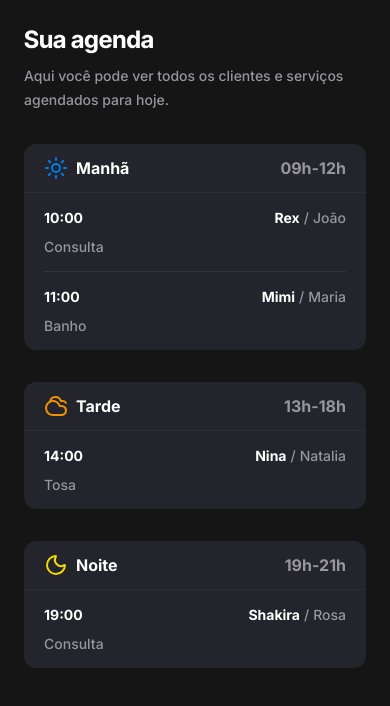
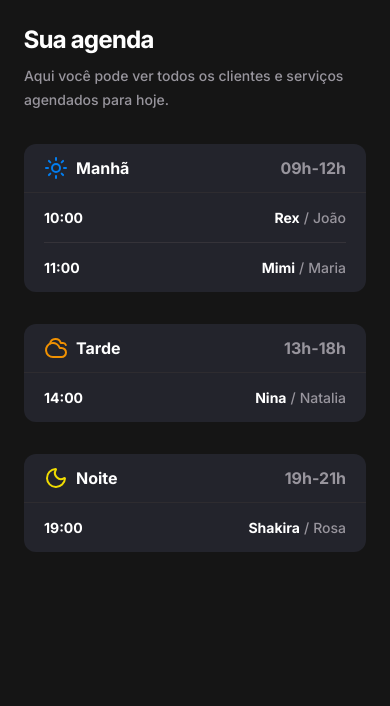
Before and after one commit to leoperass/pet-shop, a Next.js app: page / in a window 390 px wide. Shown: the top 706 px of the page. Built offline with nearby package versions, Linux system fonts and the light colour scheme.

Commit message:
style: adjust element visibility

```diff
--- a/src/components/appointment-card/appointment-card.tsx
+++ b/src/components/appointment-card/appointment-card.tsx
@@ -37,7 +37,7 @@
         </div>
       </div>
 
-      <div className="text-left pr-4 md:block mt-1 md:mt-0 col-span-2 md:col-span-1">
+      <div className="text-left hidden pr-4 md:block mt-1 md:mt-0 col-span-2 md:col-span-1">
         <span className="text-paragraph-medium text-content-secondary">
           {appointment.description}
         </span>
```
